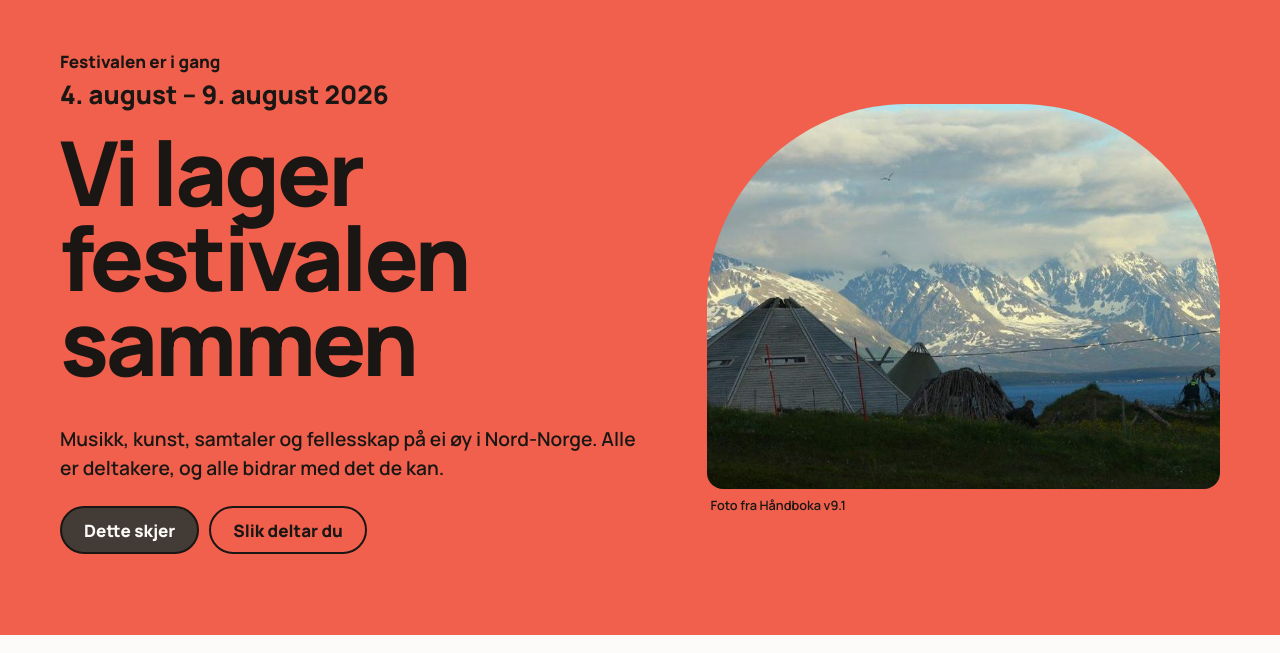
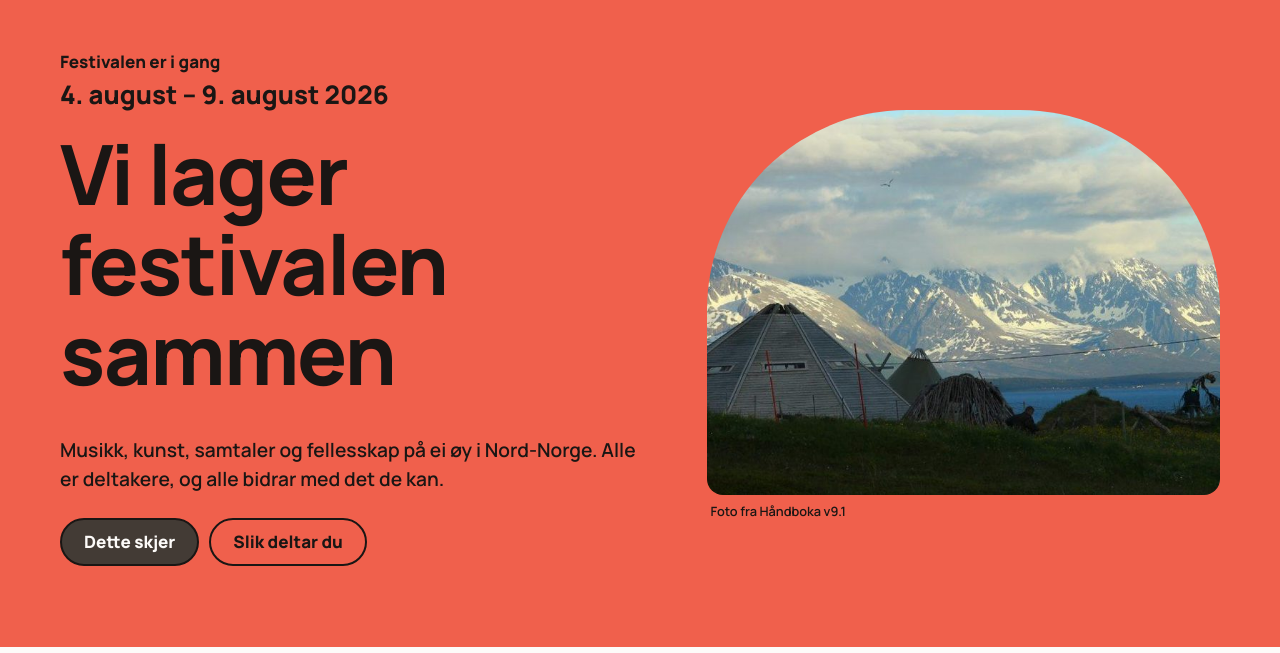
Before and after one commit to munkenbissniss/karlsoyfestivalen2.0-prototype, a plain HTML site: page index.html in a window 1280 px wide. Shown: the part 115-768 px from the top of the page. Drawn offline with Linux system fonts and the light colour scheme.

Commit message:
v5 prototype

```diff
--- a/css/style.css
+++ b/css/style.css
@@ -111,7 +111,7 @@ main > .wrap:first-child, main > article:first-child, main > div.wrap { padding-
 .hero-grid { display: grid; gap: 26px; }
 .hero-kick { font-weight: 800; margin: 0; }
 .hero-date { font-size: clamp(1.2rem, 4.5vw, 1.6rem); font-weight: 800; margin: 0 0 .5em; }
-.hero h1 { font-size: clamp(2.8rem, 12vw, 5.6rem); line-height: .95; letter-spacing: -0.035em; }
+.hero h1 { font-size: clamp(2.6rem, 11vw, 5.2rem); line-height: 1.08; letter-spacing: -0.02em; font-weight: 750; }
 .hero .lead { max-width: 30em; }
 .hero .btn { border-color: var(--tekst); }
 .hero-img { margin: 0; position: relative; }
```
